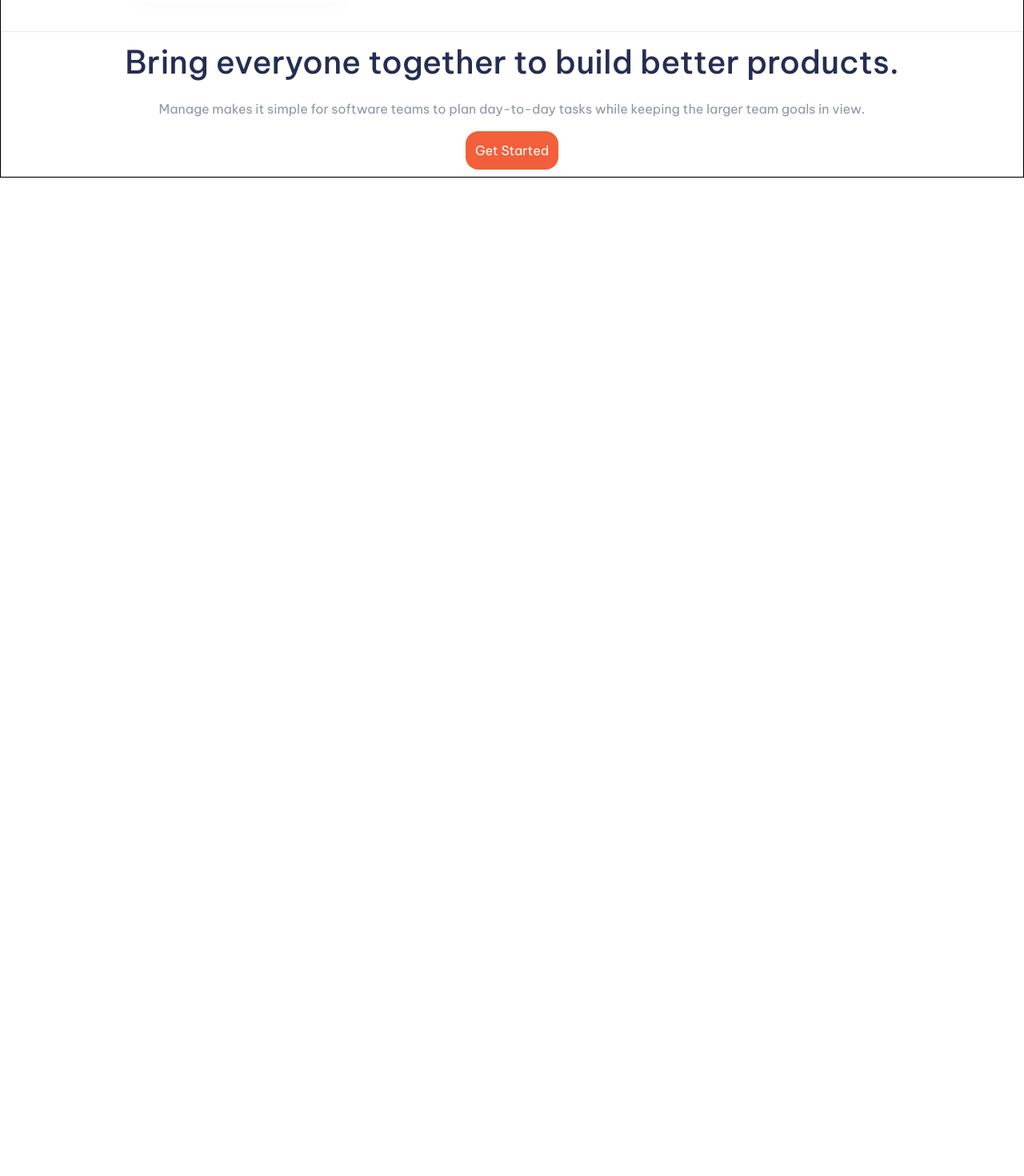
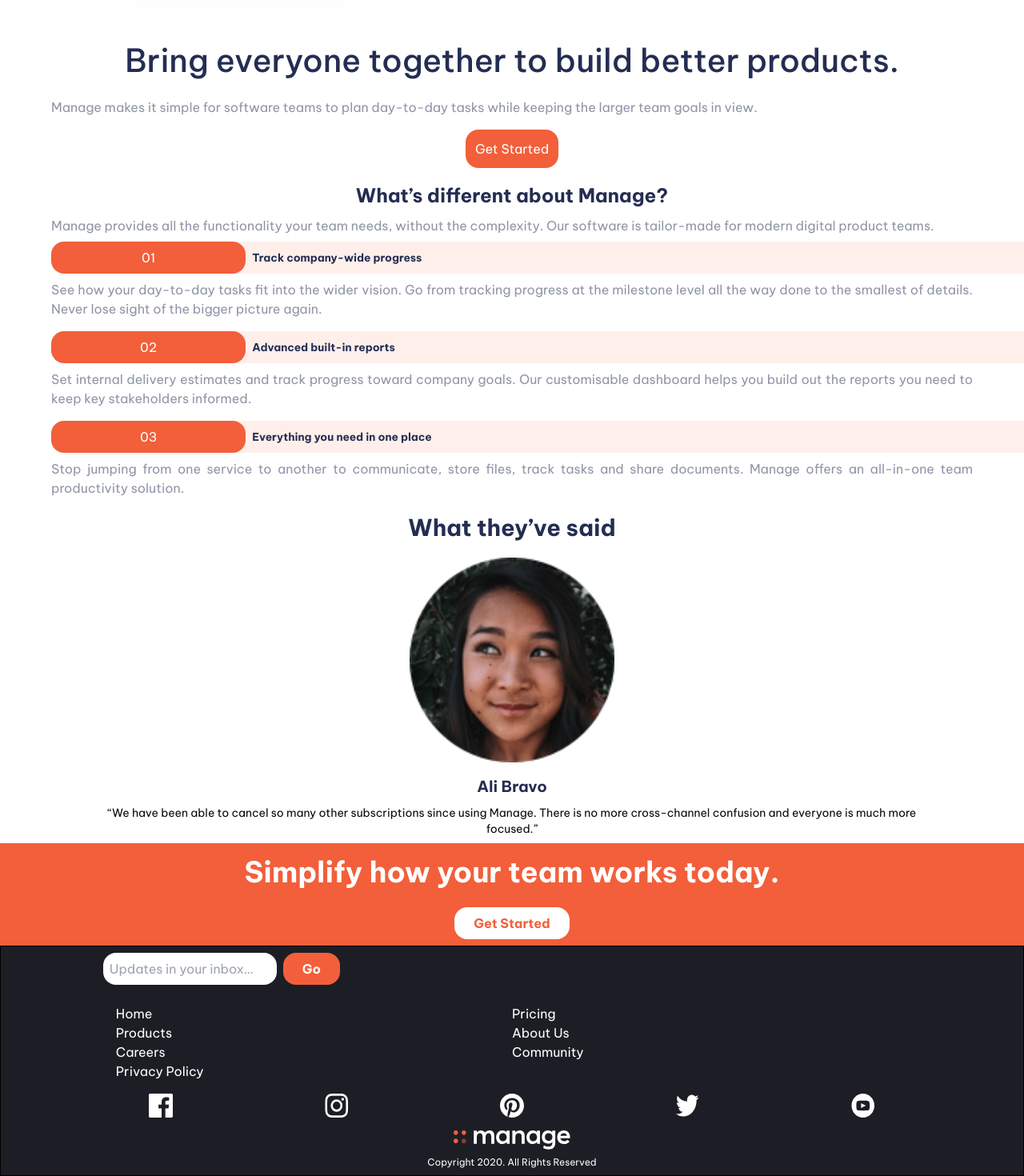
Before and after one commit to IZU29/manage-landing-page, a React (Vite) app: page / in a window 1280 px wide. Shown: the part 575-2045 px from the top of the page at 80% size. Before the commit the page ends 800 px from the top, so only its background shows below. Built offline with nearby package versions, Linux system fonts and the light colour scheme.

Commit message:
Changes Have Been Made To Frontend

```diff
--- a/src/App.jsx
+++ b/src/App.jsx
@@ -1,10 +1,33 @@
-import { useState } from 'react'
+import { useState , useEffect} from 'react'
 
 import './App.css'
 
 export default function App() {
+  const [currentIndex , setCurrentIndex] = useState(0)
+  const slides = [
+    {image : '/avatar-anisha.png', name : 'Anisha Li' , text : `“Manage has supercharged our team’s workflow. The ability to maintain visibility on larger milestones at all times keeps everyone motivated.”`},
+    {image : '/avatar-ali.png', name : 'Ali Bravo' , text : `“We have been able to cancel so many other subscriptions since using
+  Manage. There is no more cross-channel confusion and everyone is much
+  more focused.”`},
+    {image : '/avatar-richard.png', name : 'Richard Watts' , text : `“Manage allows us to provide structure and process. It keeps us organized
+  and focused. I can’t stop recommending them to everyone I talk to!”`},
+    {image : '/avatar-shanai.png', name : 'Shanai Gough' , text : `“Their software allows us to track, manage and collaborate on our projects
+  from anywhere. It keeps the whole team in-sync without being intrusive.”`}
+  ]
+
+const changeSlide = () => {
+  const isLastSlide = currentIndex === slides.length - 1;
+  setCurrentIndex(prev => (prev + 1) % slides.length)
+  console.log(currentIndex)
+}
+useEffect(() => {
+  const interval = setInterval(changeSlide , 5000)
+  return () => clearInterval(interval)
+} , [])
+
   return (
-    <div className="font-bevietnam border border-black ">
+    <div className="font-bevietnam  border-black overflow-hidden">
+        {/* <img src="/bg-tablet-pattern.svg" alt="" srcset="" className='absolute -top-0 left-20 -z-10 '/> */}
       <div className="flex justify-between  border-red-600 items-center p-2 my-4">
       <img src="/logo.svg" alt="Logo of company" srcset="" />
       <img src="/icon-hamburger.svg" alt="Logo of company" srcset="" />
@@ -12,11 +35,88 @@
       <div className=" border-black p-2">
       <img src="/illustration-intro.svg" alt="Logo of company" srcset="" />
       </div>
-      <div className=" border flex flex-col">
-        <h3 className="border-red-500 text-[2.5rem] text-[hsl(228,39%,23%)] font-[500] text-center my-2 ">Bring everyone together to build better products.</h3>
-        <p className="text-[hsl(227,12%,61%)] text-center border-red-600 w-[90%] text-[1rem] my-2 m-auto">Manage makes it simple for software teams to plan day-to-day
+      <div className="flex flex-col">
+      {/* <img src="/bg-tablet-pattern.svg" alt="" srcset="" className='absolute -top-20 left-20 w-full -z-10 overflow-hidden'/> */}
+        <h2 className="border-red-500 text-[2.5rem] text-[hsl(228,39%,23%)] font-[500] text-center my-2 ">Bring everyone together to build better products.</h2>
+        <p className="text-[hsl(227,12%,61%)] text-justify border-red-600 w-[90%] text-[1rem] my-2 m-auto">Manage makes it simple for software teams to plan day-to-day
         tasks while keeping the larger team goals in view.</p>
         <button className="p-3 rounded-2xl my-2 text-white shadow-[hsl(12,88%,59%)] bg-[hsl(12,88%,59%)] self-center">Get Started</button>
+      </div>
+      <div className="">
+        <h3 className=" text-[hsl(228,39%,23%)] font-[700] text-center my-2 text-[1.5rem]">
+        What’s different about Manage?
+        </h3>
+        <p className=" text-[hsl(227,12%,61%)] text-justify border-red-600 w-[90%] text-[1rem] my-2 m-auto">Manage provides all the functionality your team needs, without
+  the complexity. Our software is tailor-made for modern digital
+  product teams.</p>
+      </div>
+      <div className="border-green-600">
+      <div className="flex flex-col my-2">
+        <div className="flex items-center bg-[hsl(13,100%,96%)] w-[95%] self-end rounded-s-2xl">
+          <div className="p-2 rounded-2xl text-white bg-[#f25f3a] w-[20%] flex items-center justify-center">01</div>
+          <h4 className="font-bold p-2 text-[hsl(228,39%,23%)] text-[0.85rem]">Track company-wide progress</h4>
+        </div>
+        <p className="text-[hsl(227,12%,61%)] text-justify border-red-600 w-[90%] text-[1rem] my-2 m-auto">See how your day-to-day tasks fit into the wider vision. Go from
+  tracking progress at the milestone level all the way done to the
+  smallest of details. Never lose sight of the bigger picture again.</p>
+      </div>
+      <div className="flex flex-col  my-2">
+        <div className="flex items-center bg-[hsl(13,100%,96%)] w-[95%] self-end rounded-s-2xl">
+          <div className="p-2 rounded-2xl text-white bg-[hsl(12,88%,59%)] w-[20%] flex items-center justify-center">02</div>
+          <h4 className="font-bold p-2 text-[hsl(228,39%,23%)] text-[0.85rem]">Advanced built-in reports</h4>
+        </div>
+        <p className="text-[hsl(227,12%,61%)] text-justify border-red-600 w-[90%] text-[1rem] my-2 m-auto">Set internal delivery estimates and track progress toward company
+  goals. Our customisable dashboard helps you build out the reports
+  you need to keep key stakeholders informed.</p>
+      </div>
+      <div className="flex flex-col my-2">
+        <div className="flex items-center bg-[hsl(13,100%,96%)] w-[95%] self-end rounded-s-2xl">
+          <div className="p-2 rounded-2xl text-white bg-[hsl(12,88%,59%)] w-[20%] flex items-center justify-center">03</div>
+          <h4 className="font-bold p-2 text-[hsl(228,39%,23%)] text-[0.85rem]">Everything you need in one place</h4>
+        </div>
+        <p className="text-[hsl(227,12%,61%)] text-justify border-red-600 w-[90%] text-[1rem] my-2 m-auto">Stop jumping from one service to another to communicate, store files,
+  track tasks and share documents. Manage offers an all-in-one team
+  productivity solution.</p>
+      </div>
+      </div>
+      <div className="">
+        <h2 className="text-[hsl(228,39%,23%)] font-[700] text-center my-2 text-[1.8rem]">What they’ve said</h2>
+        <div className="flex justify-center my-4" onClick={changeSlide}>
+        <img src={slides[currentIndex].image} alt="" srcset="" className='w-1/5'/>
+        </div>
+        <h4 className="text-center text-[1.2rem] font-bold text-[hsl(228,39%,23%)]">{slides[currentIndex].name}</h4>
+        <p className="text-[hsl(0,0%,4%)] text-center text-sm my-2 w-4/5 m-auto">{slides[currentIndex].text}</p>
+      </div>
+
+      <div className="flex flex-col  bg-[#f25f3a]">
+        <h1 className="text-4xl text-white font-bold w-[90%] m-auto text-center p-4">Simplify how your team works today.</h1>
+        <button className="py-2 px-6 rounded-2xl my-2 m-auto bg-white shadow-[hsl(12,88%,59%)] text-[hsl(12,88%,59%)] self-center font-semibold">Get Started</button>
+      </div>
+      <div className="flex flex-col border border-black bg-[hsl(233,12%,13%)]">
+        <div className=" w-4/5 m-auto  justify-between ">
+          <input type="text" name="" id="" placeholder='Updates in your inbox…' className="outline-none border-none p-2 rounded-2xl"/>
+          <button className="py-2 px-6 rounded-2xl my-2 m-auto text-white bg-[hsl(12,88%,59%)] self-center font-semibold ml-2">Go</button>
+        </div>
+        <div className="grid grid-cols-2 p-4 text-white w-4/5 m-auto">
+          <div className=" ">Home</div>
+          <div className=" ">Pricing</div>
+          <div className=" ">Products</div>
+          <div className=" ">About Us</div>
+          <div className=" ">Careers</div>
+          <div className=" ">Community</div>
+          <div className=" ">Privacy Policy</div>
+        </div>
+        <div className="flex justify-evenly">
+          <img src="" alt="" srcset="./icon-facebook.svg" className='w-[30px] mx-1'/>
+          <img src="" alt="" srcset="./icon-instagram.svg" className='w-[30px] mx-1'/>
+          <img src="" alt="" srcset="./icon-pinterest.svg" className='w-[30px] mx-1'/>
+          <img src="" alt="" srcset="./icon-twitter.svg"  className='w-[30px] mx-1'/>
+          <img src="" alt="" srcset="./icon-youtube.svg"  className='w-[30px] mx-1'/>
+        </div>
+        <div className="flex justify-center mt-4" >
+        <img src="/white-log.svg" alt="Logo of company" srcset="" />
+        </div>
+        <p className="text-[hsl(0,0%,98%)] text-center text-xs my-2">Copyright 2020. All Rights Reserved</p>
       </div>
     </div>
   )
```
Also changed, not shown: public/white-log.svg (added).
